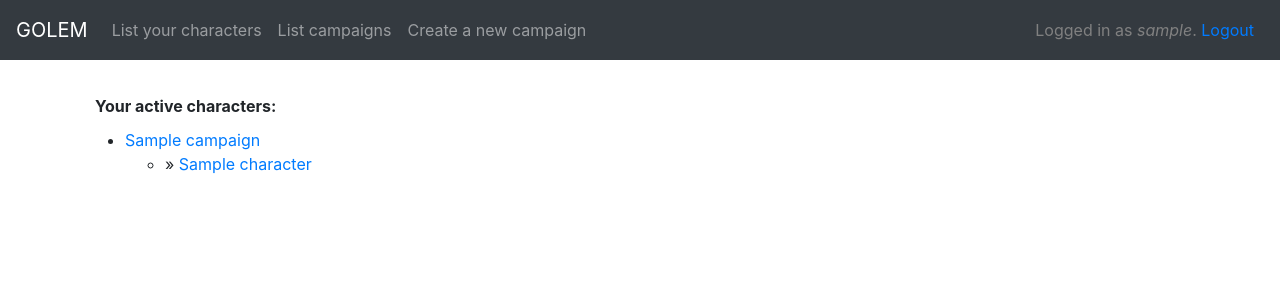
After one commit to PPeltola/golem, a Flask app: page /1/characters/ in a window 1280 px wide. The commit adds this page. Shown: the top 300 px of the page. Run offline with Flask 2, Linux system fonts and the light colour scheme; a user stored in the database is signed in; tables that the repository leaves empty hold one stand-in row (values such as "Sample post"); some libraries are stand-ins or nearby versions.

Commit message:
added skeleton of admin view and character list view & delete functionality

```diff
--- a/application/__init__.py
+++ b/application/__init__.py
@@ -12,23 +12,53 @@ else:
 
 db = SQLAlchemy(app)
 
+
+from os import urandom
+
+app.config["SECRET_KEY"] = urandom(32)
+
+from flask_login import LoginManager, current_user
+login_manager = LoginManager()
+login_manager.init_app(app)
+
+login_manager.login_view = "login"
+login_manager.login_message = "You must be logged in"
+
+from functools import wraps
+
+def login_required(role="ANY"):
+    def wrapper(fn):
+        @wraps(fn)
+        def decorated_view(*args, **kwargs):
+            if not current_user:
+                return login_manager.unauthorized()
+
+            if not current_user.is_authenticated:
+                return login_manager.unauthorized()
+
+            unauthorized = False
+
+            if role != "ANY":
+                unauthorized = True
+
+                for user_role in current_user.roles():
+                    if user_role == role:
+                        unauthorized = False
+                        break
+
+            if unauthorized:
+                return login_manager.unauthorized()
+
+            return fn(*args, **kwargs)
+        return decorated_view
+    return wrapper
+
 from application import views
-
 from application.users import models, views
 from application.campaigns import models, views
 from application.characters import models, views
 
 from application.users.models import User
-from os import urandom
-
-app.config["SECRET_KEY"] = urandom(32)
-
-from flask_login import LoginManager
-login_manager = LoginManager()
-login_manager.init_app(app)
-
-login_manager.login_view = "login"
-login_manager.login_message = "You must be logged in"
 
 @login_manager.user_loader
 def load_user(user_id):
--- a/application/campaigns/views.py
+++ b/application/campaigns/views.py
@@ -1,5 +1,5 @@
 from flask import render_template, request, redirect, url_for
-from flask_login import login_required, current_user
+from flask_login import current_user, login_required
 
 from application import app, db
 from application.campaigns.models import Campaign
--- a/application/characters/models.py
+++ b/application/characters/models.py
@@ -14,10 +14,10 @@ class Character(db.Model):
         self.active = True
 
     @staticmethod
-    def find_active_characters_owned_by_user_by_campaign(user_id):
+    def find_users_characters_sorted_by_campaign_by_status(status, user_id):
         stmt = text("SELECT Campaign.id, Campaign.name, Character.id, Character.name FROM Character"
                     " LEFT JOIN Campaign ON Campaign.id = Character.campaign_id"
-                    " WHERE (Character.active = 1 AND Character.account_id = :id)").params(id=user_id)
+                    " WHERE (Character.active = :status AND Character.account_id = :id)").params(status=status, id=user_id)
 
         res = db.engine.execute(stmt)
 
--- a/application/characters/views.py
+++ b/application/characters/views.py
@@ -1,5 +1,5 @@
 from flask import render_template, request, redirect, url_for
-from flask_login import login_required, current_user
+from flask_login import current_user, login_required
 
 from application import app, db
 from application.characters.models import Character
@@ -29,7 +29,19 @@ def characters_create(campaign_id):
 @app.route("/characters/<character_id>", methods=["GET"])
 @login_required
 def characters_index(character_id):
-    return render_template("characters/index.html", character=Character.query.get(character_id))
+    character=Character.query.get(character_id)
+
+    if not character:
+        return redirect(url_for("characters_list", user_id=current_user.id))
+
+    return render_template("characters/index.html", character=character)
+
+@app.route("/<user_id>/characters/", methods=["GET"])
+@login_required
+def characters_list(user_id):
+    return render_template("characters/list.html",
+     active_characters=Character.find_users_characters_sorted_by_campaign_by_status(status=1, user_id=user_id),
+     inactive_characters=Character.find_users_characters_sorted_by_campaign_by_status(status=0, user_id=user_id))
 
 @app.route("/characters/<character_id>/deactivate", methods=["POST"])
 @login_required
@@ -60,3 +72,16 @@ def characters_activate(character_id):
     db.session().commit()
 
     return redirect(url_for("characters_index", character_id=character.id))
+
+@app.route("/characters/<character_id>/delete", methods=["POST"])
+@login_required
+def characters_delete(character_id):
+    character = Character.query.get(character_id)
+    print("lol")
+    if current_user.get_id() != character.account_id and current_user.get_id() != Campaign.query.get(character.campaign_id).account_id:
+        return render_template("characters/index.html", character=Character.query.get(character_id), error="You can't delete other players' characters!")
+
+    db.session().delete(character)
+    db.session().commit()
+
+    return redirect(url_for("index"))
--- a/application/templates/campaigns/player_index.html
+++ b/application/templates/campaigns/player_index.html
@@ -18,9 +18,8 @@
   {% endif %}
   <p><a href="{{ url_for('characters_create', campaign_id=campaign.id) }}">Create a new character for this campaign</a></p>
 
+  {% if owned_inactive_characters %}
   <hr>
-
-  {% if owned_inactive_characters %}
   <p><b>Your inactive characters in this campaign:</b></p>
   <table>
     {% for character in owned_inactive_characters %}
--- /dev/null
+++ b/application/templates/characters/list.html
@@ -0,0 +1,39 @@
+{% extends "layout.html" %}
+
+{% block body %}
+
+  {% if not active_characters %}
+  <p><b>You do not have any active characters.</b></p>
+  {% else %}
+  <p><b>Your active characters:</b></p>
+  <table>
+    {% for campaign in active_characters %}
+    <ul>
+      <li><a href="{{ url_for('campaigns_index', campaign_id=campaign[0]) }}">{{ campaign[1] }}</a></li>
+      {% for character in active_characters[campaign] %}
+      <ul>
+        <li> » <a href="{{ url_for('characters_index', character_id=character) }}">{{ active_characters[campaign][character] }}</a></li>
+      </ul>
+      {% endfor %}
+    </ul>
+    {% endfor %}
+  </table>
+  {% endif %}
+
+  {% if inactive_characters %}
+  <hr>
+  <p><b>Your inactive characters:</b></p>
+  <table>
+    {% for campaign in inactive_characters %}
+    <ul>
+      <li><a href="{{ url_for('campaigns_index', campaign_id=campaign[0]) }}">{{ campaign[1] }}</a></li>
+      {% for character in inactive_characters[campaign] %}
+      <ul>
+        <li> » <a href="{{ url_for('characters_index', character_id=character) }}">{{ inactive_characters[campaign][character] }}</a></li>
+      </ul>
+      {% endfor %}
+    </ul>
+    {% endfor %}
+  </table>
+  {% endif %}
+{% endblock %}
--- a/application/templates/layout.html
+++ b/application/templates/layout.html
@@ -5,9 +5,9 @@
     <title>GOLEM</title>
     <link rel="stylesheet" href="https://maxcdn.bootstrapcdn.com/bootstrap/4.0.0/css/bootstrap.min.css" integrity="sha384-Gn5384xqQ1aoWXA+058RXPxPg6fy4IWvTNh0E263XmFcJlSAwiGgFAW/dAiS6JXm" crossorigin="anonymous">
     <style>
-      p {
-        margin: 10px;
-      }
+      p { margin: 10px;
+          display: inline-block; }
+      form { display: inline; }
     </style>
   </head>
 
@@ -20,6 +20,16 @@
         </button>
         <div class="collapse navbar-collapse" id="navbarCollapse">
           <ul class="navbar-nav mr-auto">
+            {% if current_user.is_authenticated and current_user.roles() == ["ADMIN"] %}
+            <li class="nav-item">
+              <a class="nav-link" href="{{ url_for('admin') }} ">Admin view</a>
+            </li>
+            {% endif %}
+            {% if current_user.is_authenticated %}
+            <li class="nav-item">
+              <a class="nav-link" href="{{ url_for('characters_list', user_id=current_user.id) }} ">List your characters</a>
+            </li>
+            {% endif %}
             <li class="nav-item">
               <a class="nav-link" href="{{ url_for('campaigns_list') }} ">List campaigns</a>
             </li>
@@ -31,7 +41,7 @@
           </ul>
           <div class="form-inline mt-2 mt-md-0">
             {% if current_user.is_authenticated %}
-            <p>Logged in as <i>{{ current_user.username }}</i>. <a href="{{ url_for('logout') }}">Logout</a></p>
+            <p style="color:gray;">Logged in as <i>{{ current_user.username }}</i>.  <a href="{{ url_for('logout') }}">Logout</a></p>
             {% else %}
             <a href="{{ url_for('login') }}">Login</a>
             {% endif %}
--- a/application/users/models.py
+++ b/application/users/models.py
@@ -26,3 +26,9 @@ class User(db.Model):
 
     def is_authenticated(self):
         return True
+
+    def roles(self):
+        if self.username == "admin":
+            return ["ADMIN"]
+        else:
+            return ["USER"]
```
Also changed, not shown: application/templates/admin.html (added, +7 -0 lines), application/templates/characters/index.html (+17 -6 lines), application/templates/users/index.html (+10 -7 lines), application/views.py (+8 -2 lines).
